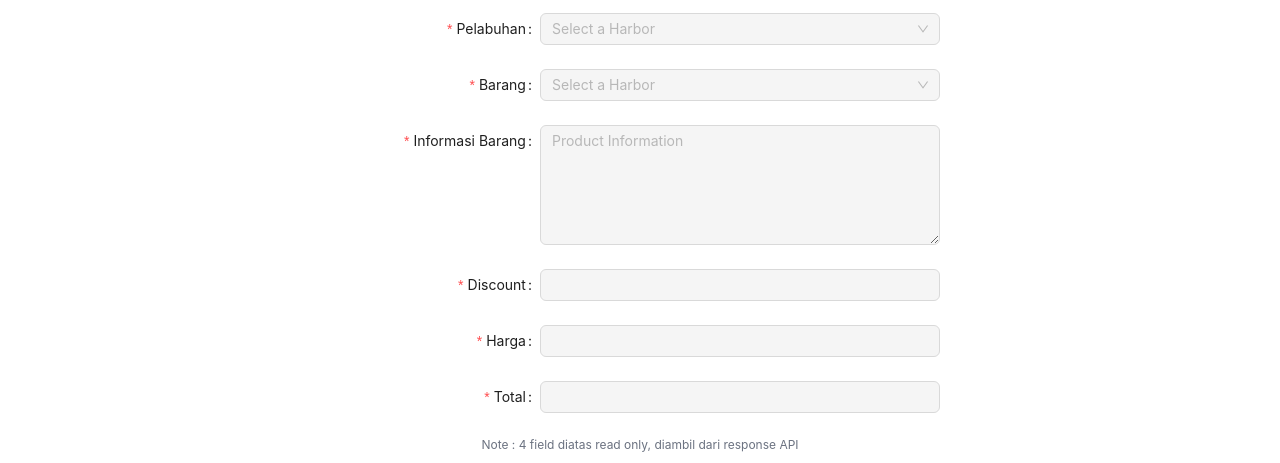
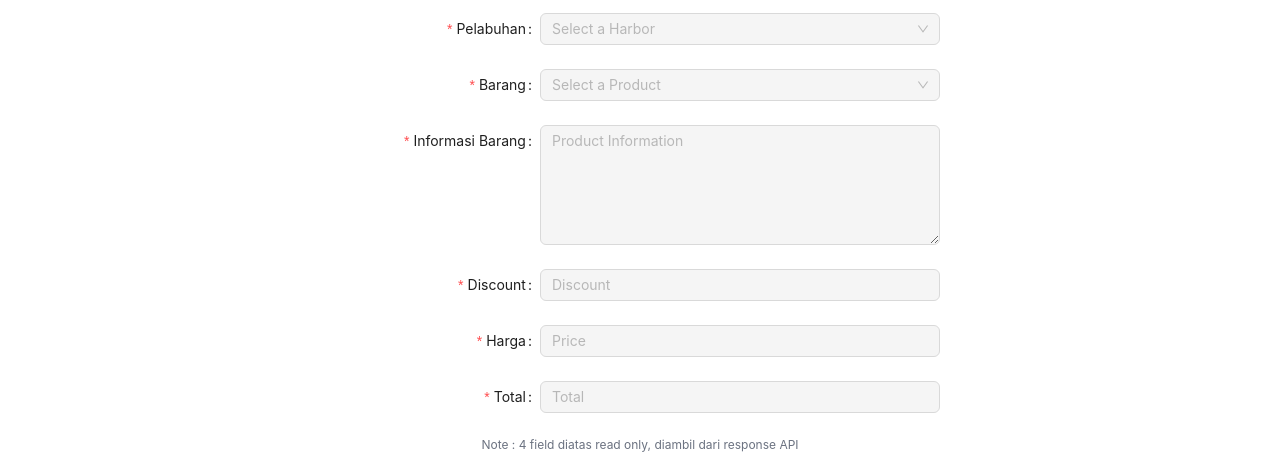
Before and after one commit to cperdiansyah/frontend-chandra-perdiansyah, a React (Vite) app: page / in a window 1280 px wide. Shown: the part 187-650 px from the top of the page. Built offline with nearby package versions, Linux system fonts and the light colour scheme; no server answers.

Commit message:
chore : enhance code for reset fields

```diff
--- a/src/components/ShippingForm/index.tsx
+++ b/src/components/ShippingForm/index.tsx
@@ -131,9 +131,7 @@ const ShippingForm: React.FC = () => {
       barang: ['barangDetail', 'discount', 'harga', 'total'],
     };
 
-    form.setFieldsValue(
-      Object.fromEntries(resetFields[key].map((field) => [field, '']))
-    );
+    form.resetFields(resetFields[key]);
     setSelectedFormValue((state) => ({
       ...state,
       pelabuhan: key === 'negara' ? '' : state.pelabuhan,
@@ -215,7 +213,7 @@ harga : ${formatCurrency(Number(selectedProduct?.harga) || 0)}`,
       >
         <Select
           showSearch
-          placeholder="Select a Harbor"
+          placeholder="Select a Product"
           optionFilterProp="label"
           onChange={(val) => onSelectedForm('barang', val)}
           options={formValue.formData.barang}
@@ -243,21 +241,33 @@ harga : ${formatCurrency(Number(selectedProduct?.harga) || 0)}`,
         name="discount"
         rules={[{ required: true }]}
       >
-        <Input readOnly disabled={selectedFormValue.barang === ''} />
+        <Input
+          readOnly
+          disabled={selectedFormValue.barang === ''}
+          placeholder="Discount"
+        />
       </Form.Item>
       <Form.Item<FieldType>
         label="Harga"
         name="harga"
         rules={[{ required: true }]}
       >
-        <Input readOnly disabled={selectedFormValue.barang === ''} />
+        <Input
+          readOnly
+          disabled={selectedFormValue.barang === ''}
+          placeholder="Price"
+        />
       </Form.Item>
       <Form.Item<FieldType>
         label="Total"
         name="total"
         rules={[{ required: true }]}
       >
-        <Input readOnly disabled={selectedFormValue.barang === ''} />
+        <Input
+          readOnly
+          disabled={selectedFormValue.barang === ''}
+          placeholder="Total"
+        />
       </Form.Item>
       <div className="text-xs text-gray-500 text-center">
         Note : 4 field diatas read only, diambil dari response API
```
